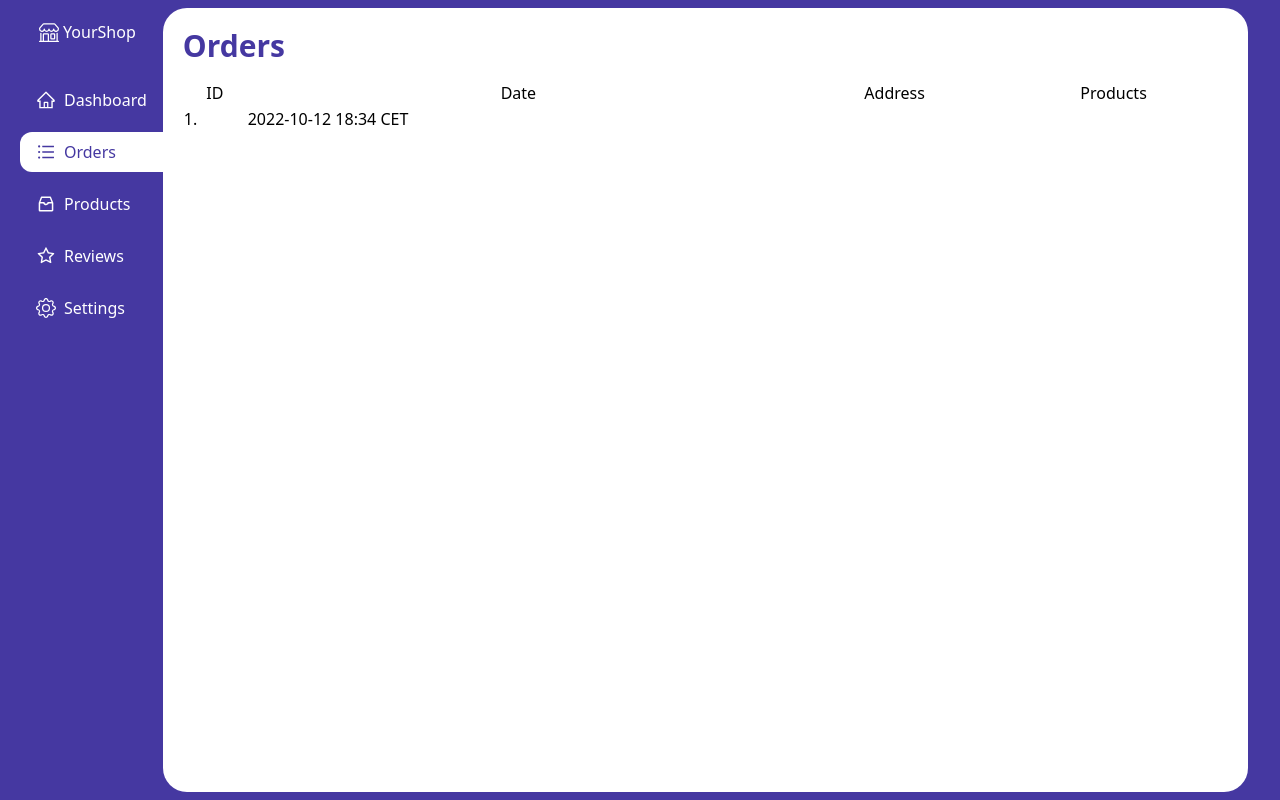
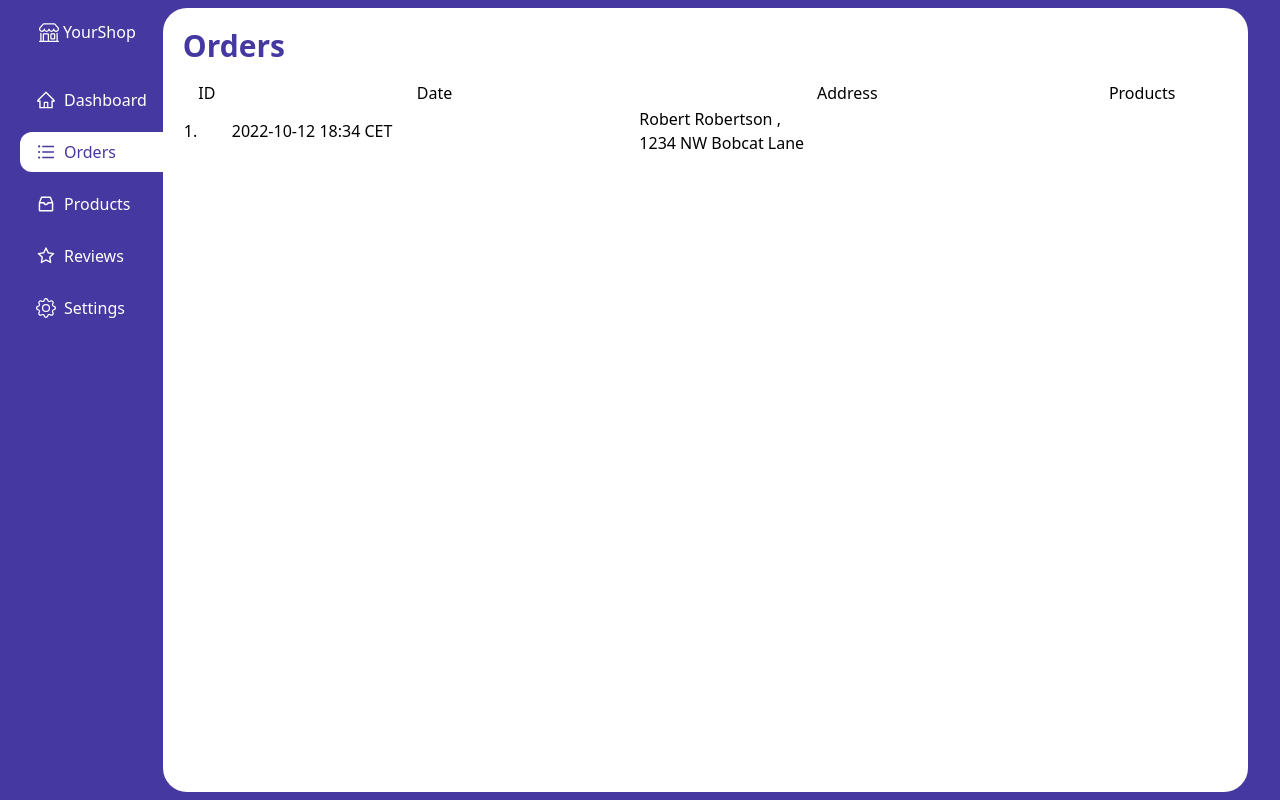
Before and after one commit to gift56/dashboard, a React (Vite) app: page /orders in a window 1280 px wide. Built offline with nearby package versions, Linux system fonts and the light colour scheme.

Commit message:
working on table data

```diff
--- a/src/Page/Order.jsx
+++ b/src/Page/Order.jsx
@@ -19,7 +19,10 @@ const Order = () => {
           <tr>
             <td>1.</td>
             <td>2022-10-12 18:34 CET</td>
-            <td></td>
+            <td>
+              Robert Robertson ,<br />
+              1234 NW Bobcat Lane
+            </td>
             <td></td>
           </tr>
         </tbody>
```
